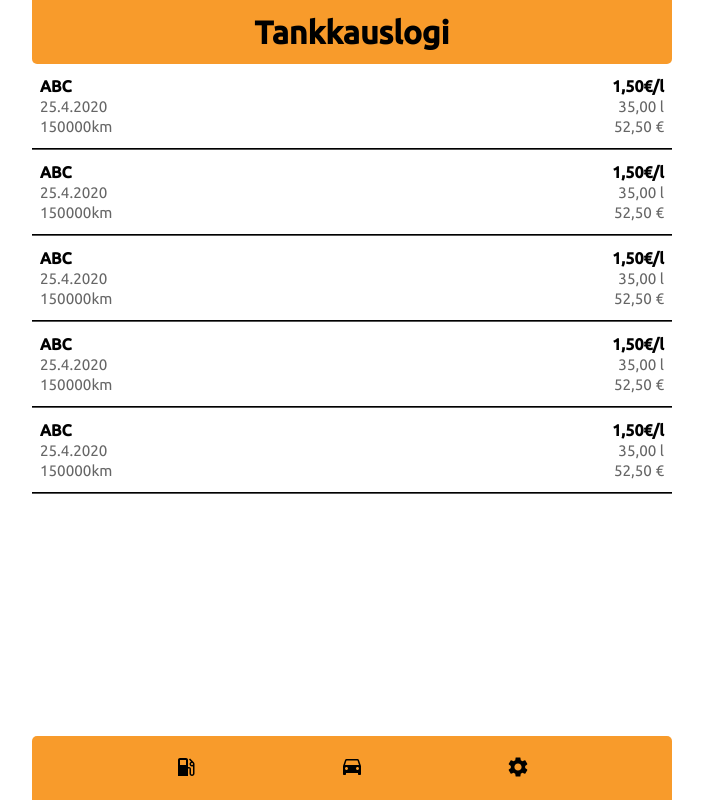
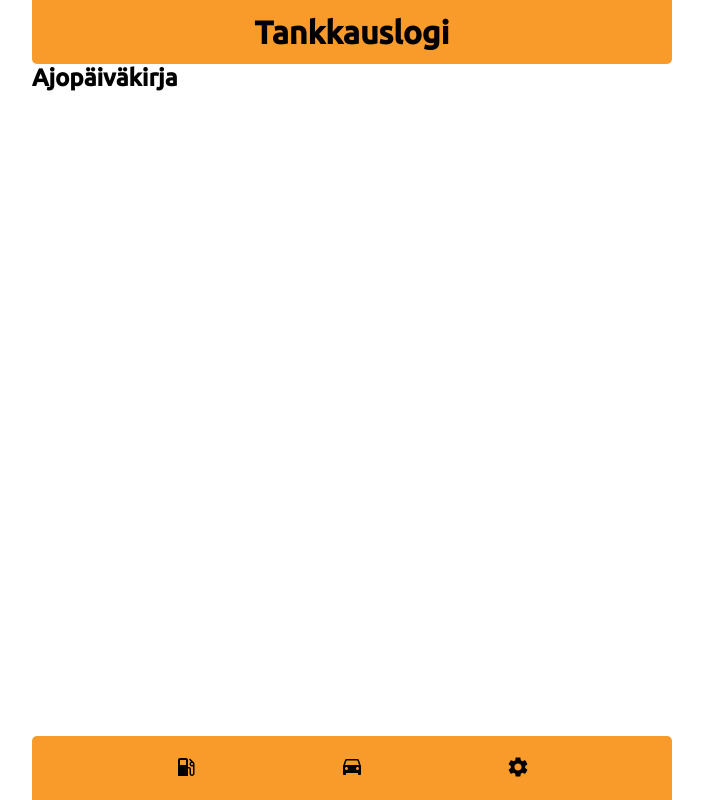
Before and after one commit to toniillokoski/tankkauslogi, a React (Create React App) app: page /ajo in a window 1280 px wide. Shown: the whole page, without its empty margins (288-991 px from the left). Built offline with nearby package versions, Linux system fonts and the light colour scheme.

Commit message:
Lisätty router. Luotu ajopvkirja ja settings sivut

```diff
--- a/package.json
+++ b/package.json
@@ -10,6 +10,7 @@
     "@testing-library/user-event": "^7.1.2",
     "react": "^16.13.1",
     "react-dom": "^16.13.1",
+    "react-router-dom": "^5.1.2",
     "react-scripts": "3.4.1"
   },
   "scripts": {
--- a/src/App.css
+++ b/src/App.css
@@ -17,20 +17,3 @@
 .App > * {
   flex: 1 1 auto;
 }
-
-.content {
-  overflow-y: scroll;
-  -webkit-overflow-scrolling: touch;
-}
-
-::-webkit-scrollbar {
-  width: 0.5em;
-}
-
-::-webkit-scrollbar-track {
-  background-color: rgba(0, 0, 0, 0.0);
-}
-
-::-webkit-scrollbar-thumb {
-  background-color: rgba(0, 0, 0, 0.1);
-}
--- a/src/App.js
+++ b/src/App.js
@@ -1,24 +1,26 @@
 import React, { Component } from 'react';
+import { BrowserRouter as Router, Route } from 'react-router-dom';
 import './App.css';
 
 import Otsikko from './components/Otsikko/Otsikko';
 import Menu from './components/Menu/Menu';
-import Tankkaus from './components/Tankkaus/Tankkaus';
+
+import Tankit from './components/Tankit/Tankit';
+import Ajopäiväkirja from './components/Ajopäiväkirja/Ajopäiväkirja';
+import Settings from './components/Settings/Settings';
 
 class App extends Component {
   render() {
     return (
-      <div className="App">
-        <Otsikko />
-        <div className="content">
-          <Tankkaus />
-          <Tankkaus />
-          <Tankkaus />
-          <Tankkaus />
-          <Tankkaus />
+      <Router>
+        <div className="App">
+          <Otsikko />
+          <Route path="/" exact component={Tankit} />
+          <Route path="/ajo" exact component={Ajopäiväkirja} />
+          <Route path="/settings" exact component={Settings} />
+          <Menu />
         </div>
-        <Menu />
-      </div>
+      </Router>
     );
   }
 }
--- /dev/null
+++ b/src/components/Ajopäiväkirja/Ajopäiväkirja.js
@@ -0,0 +1,13 @@
+import React from 'react';
+
+import Content from '../Content/Content';
+
+function Ajopäiväkirja(props) {
+    return (
+      <Content>
+        <h2>Ajopäiväkirja</h2>
+      </Content>
+    );
+  }
+
+export default Ajopäiväkirja;
--- /dev/null
+++ b/src/components/Content/Content.css
@@ -0,0 +1,16 @@
+.content {
+    overflow-y: scroll;
+    -webkit-overflow-scrolling: touch;
+}
+
+::-webkit-scrollbar {
+    width: 0.5em;
+}
+
+::-webkit-scrollbar-track {
+    background-color: rgba(0, 0, 0, 0.0);
+}
+
+::-webkit-scrollbar-thumb {
+    background-color: rgba(0, 0, 0, 0.1);
+}
--- /dev/null
+++ b/src/components/Content/Content.js
@@ -0,0 +1,12 @@
+import React from 'react';
+import './Content.css';
+
+function Content(props) {
+    return (
+      <div className="content">
+        { props.children }
+      </div>
+    );
+  }
+
+export default Content;
--- a/src/components/Menu/Menu.js
+++ b/src/components/Menu/Menu.js
@@ -1,5 +1,7 @@
 import React from 'react';
-import './Menu.css'
+import { Link, Router } from 'react-router-dom';
+import './Menu.css';
+
 
 import LocalGasStationIcon from '@material-ui/icons/LocalGasStation';
 import DriveEtaIcon from '@material-ui/icons/DriveEta';
@@ -8,9 +10,9 @@ import SettingsIcon from '@material-ui/icons/Settings';
 function Menu(props) {
     return (
       <div className="menu">
-        <div className="menu__nappi"><LocalGasStationIcon /></div>
-        <div className="menu__nappi"><DriveEtaIcon /></div>
-        <div className="menu__nappi"><SettingsIcon /></div>
+        <Link to="/"><div className="menu__nappi"><LocalGasStationIcon htmlColor="#000000" /></div></Link>
+        <Link to="/ajo"><div className="menu__nappi"><DriveEtaIcon htmlColor="#000000" /></div></Link>
+        <Link to="/settings"><div className="menu__nappi"><SettingsIcon htmlColor="#000000" /></div></Link>
       </div>
     )
   }
--- /dev/null
+++ b/src/components/Settings/Settings.js
@@ -0,0 +1,13 @@
+import React from 'react';
+
+import Content from '../Content/Content';
+
+function Settings(props) {
+    return (
+      <Content>
+        <h2>Asetukset</h2>
+      </Content>
+    );
+  }
+
+export default Settings;
--- /dev/null
+++ b/src/components/Tankit/Tankit.js
@@ -0,0 +1,18 @@
+import React from 'react';
+
+import Tankkaus from '../Tankkaus/Tankkaus';
+import Content from '../Content/Content';
+
+function Tankit(props) {
+    return (
+      <Content>
+        <Tankkaus />
+        <Tankkaus />
+        <Tankkaus />
+        <Tankkaus />
+        <Tankkaus />
+      </Content>
+    );
+  }
+
+  export default Tankit;
```
Also changed, not shown: 1 other file (tests, documents, lock files or other folders).
